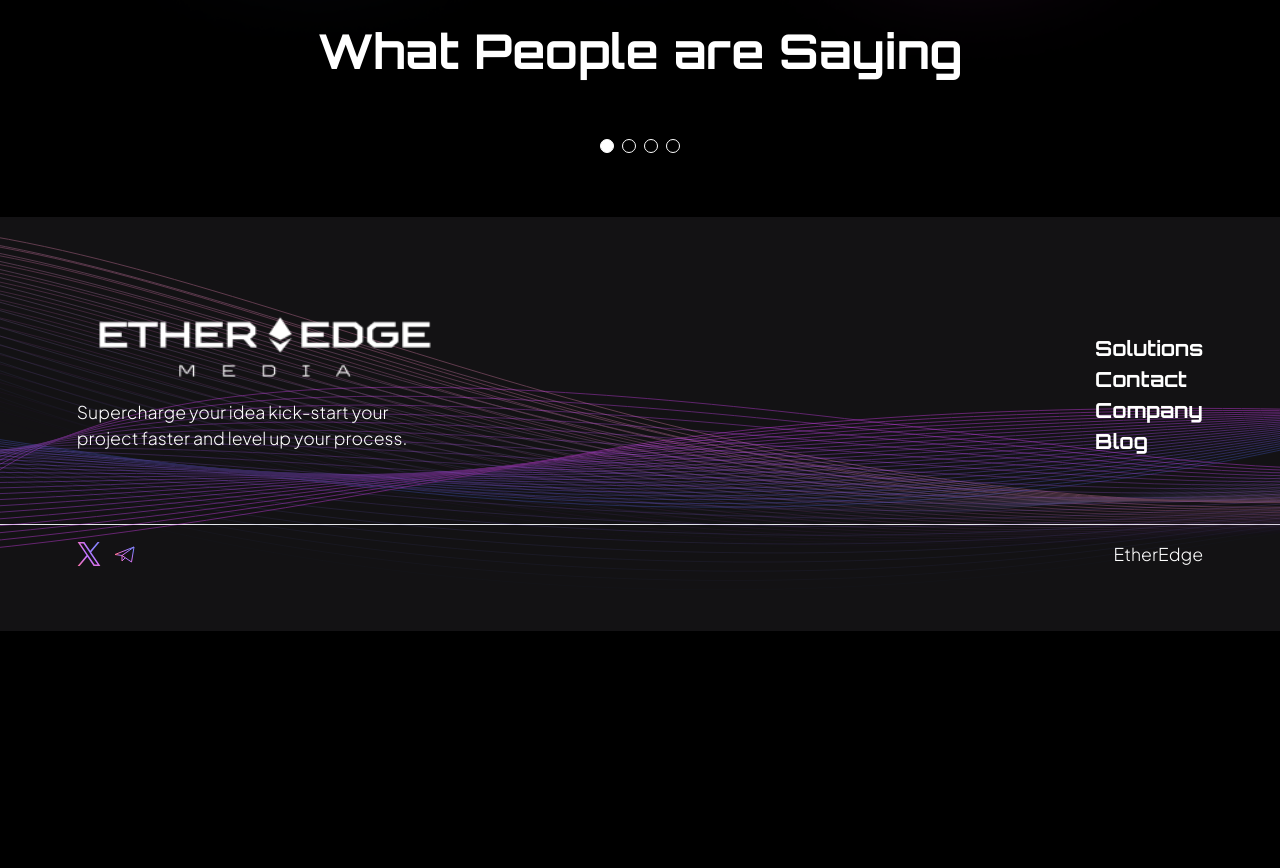
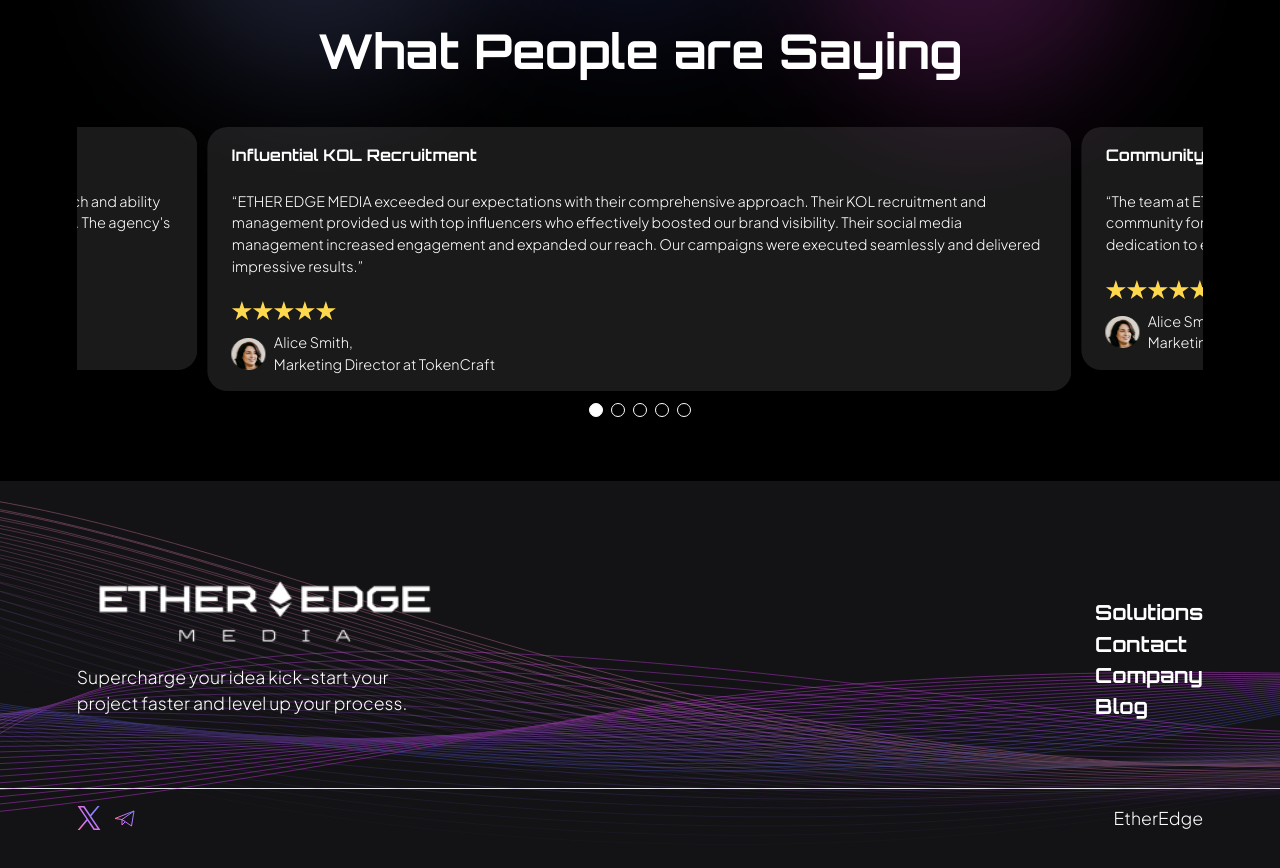
Before and after one commit to NovodeusHQ/etherjet, a Next.js app: page /contact-us in a window 1280 px wide. Shown: the part 960-1828 px from the top of the page. Before the commit the page ends 1591 px from the top, so only its background shows below. Built offline with nearby package versions, Linux system fonts and the light colour scheme.

Commit message:
updated Reviews.tsx with added props for landing page dropdown

```diff
--- a/components/Reviews/Reviews.tsx
+++ b/components/Reviews/Reviews.tsx
@@ -1,18 +1,31 @@
 'use client';
 import { IReview } from '@/Types/types';
 import { images } from '@/exports/images';
-import React from 'react';
+import React, { useState } from 'react';
 import { SwiperSlide, Swiper } from 'swiper/react';
 import ReviewCard from './ReviewCard';
 import { Autoplay, Pagination } from 'swiper/modules';
+import { useRouter } from 'next/navigation';
 
 const Reviews = () => {
+  const router = useRouter();
+
+  const [openedDropdown, setOpenedDropdown] = useState(true);
+
+  const toggleDropdown = () => {
+    setOpenedDropdown(!openedDropdown);
+    router.push("#what-people-are-saying");
+  };
+
+
+
+
   const RevData: IReview[] = [
     {
       id: 1,
-      title: 'Incredible Team',
+      title: 'Influential KOL Recruitment',
       quote:
-        "“Working with EtherEdge'\ns Graphics Designers was a breath of fresh air. Their creativity knows no bounds, and every design they produced was a masterpiece. From our branding elements to marketing collateral, they helped us stand out in the crowded Web3 landscape.” ",
+        "“ETHER EDGE MEDIA exceeded our expectations with their comprehensive approach. Their KOL recruitment and management provided us with top influencers who effectively boosted our brand visibility. Their social media management increased engagement and expanded our reach. Our campaigns were executed seamlessly and delivered impressive results.” ",
       imageUrl: images.alice,
       name: 'Alice Smith,',
       role: 'Marketing Director at TokenCraft',
@@ -20,20 +33,18 @@
     },
     {
       id: 2,
-      title: 'Incredible Team',
+      title: 'Community Management Expertise',
       quote:
-        "“Working with EtherEdge'\ns Graphics Designers was a breath of fresh air. Their creativity knows no bounds, and every design they produced was a masterpiece. From our branding elements to marketing collateral, they helped us stand out in the crowded Web3 landscape.” ",
+        "“The team at ETHER EDGE MEDIA is highly skilled in community management. They nurtured a vibrant and positive community for us, facilitating productive discussions and building a loyal base. The agency’s innovative strategies and dedication to excellence have been instrumental in our success.”",
       imageUrl: images.alice,
       name: 'Alice Smith,',
       role: 'Marketing Director at TokenCraft',
       stars: true,
     },
-
     {
       id: 3,
-      title: 'Incredible Team',
-      quote:
-        "“Working with EtherEdge'\ns Graphics Designers was a breath of fresh air. Their creativity knows no bounds, and every design they produced was a masterpiece. From our branding elements to marketing collateral, they helped us stand out in the crowded Web3 landscape.” ",
+      title: 'Enhanced Brand Recognition',
+      quote: "“Thanks to ETHER EDGE MEDIA's expert handling of our marketing plan, we experienced a substantial increase in brand recognition. Their well-coordinated graphics design and content creation significantly enhanced our online presence. We now have a more cohesive and professional image.”",
       imageUrl: images.alice,
       name: 'Alice Smith,',
       role: 'Marketing Director at TokenCraft',
@@ -41,9 +52,17 @@
     },
     {
       id: 4,
-      title: 'Incredible Team',
-      quote:
-        "“Working with EtherEdge'\ns Graphics Designers was a breath of fresh air. Their creativity knows no bounds, and every design they produced was a masterpiece. From our branding elements to marketing collateral, they helped us stand out in the crowded Web3 landscape.” ",
+      title: 'Rapid Community Expansion',
+      quote: "“Working with ETHER EDGE MEDIA on our crypto project was a game-changer. Their member growth strategies attracted the right audience and expanded our community quickly. Their efforts translated directly into increased investment and a strong, supportive user base.”",
+      imageUrl: images.alice,
+      name: 'Alice Smith,',
+      role: 'Marketing Director at TokenCraft',
+      stars: true,
+    },
+    {
+      id: 5,
+      title: 'Strategic Market Penetration',
+      quote: "“ETHER EDGE MEDIA provided exceptional service across all aspects of our project. Their strategic approach and ability to tap into new demographics on platforms like Crypto Twitter and beyond allowed us to reach new heights. The agency's deep understanding of the crypto market made them an invaluable partner in achieving our goals.”",
       imageUrl: images.alice,
       name: 'Alice Smith,',
       role: 'Marketing Director at TokenCraft',
@@ -53,7 +72,9 @@
 
   return (
     <section>
-      <h2 className='mt-[80px] text-center'>What People are Saying</h2>
+      <h2 className='mt-[80px] text-center' id="what-people-are-saying">
+        What People are Saying
+      </h2>
       <Swiper
         spaceBetween={10}
         pagination={{
@@ -82,12 +103,14 @@
           {RevData.map(({ id, stars, title, quote, name, role, imageUrl }) => (
             <SwiperSlide key={id}>
               <ReviewCard
+                id={id}
                 stars={stars}
                 title={title}
                 quote={quote}
                 name={name}
                 role={role}
                 imageUrl={imageUrl}
+                openedDropdown={openedDropdown}
               />
             </SwiperSlide>
           ))}
--- a/components/Reviews/WhatPeople.tsx
+++ b/components/Reviews/WhatPeople.tsx
@@ -14,7 +14,7 @@
   const toggleDropdown = () => {
     setOpenedDropdown(!openedDropdown);
     router.push("#what-people-are-saying");
-  }
+  };
 
   const RevData: IReview[] = [
     {
```
